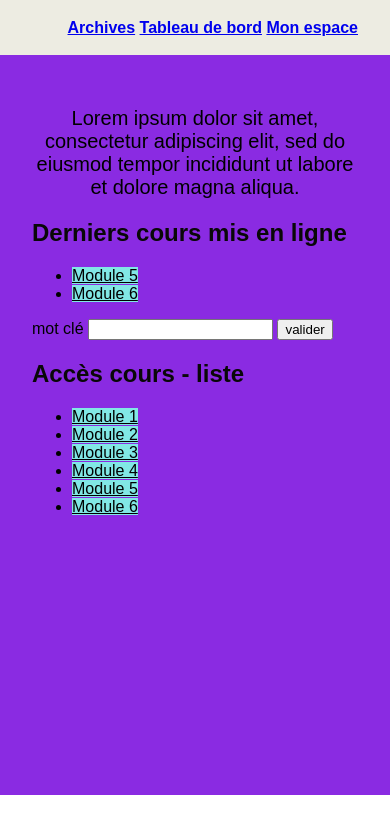
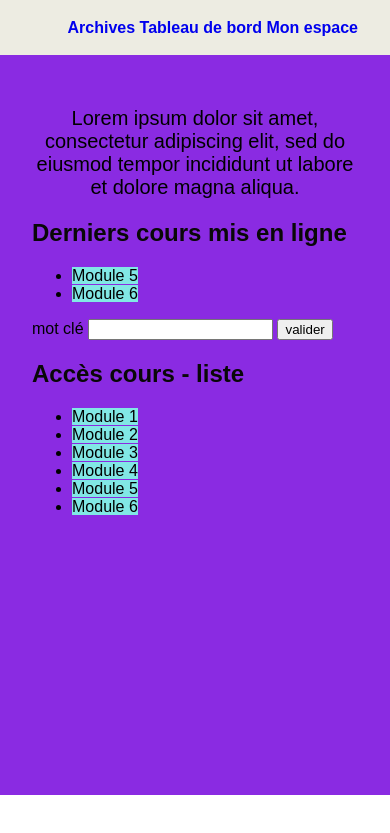
Before and after one commit to Dorineco/Exos, a plain HTML site: page Webcourses/HTML/Accueil.html in a window 390 px wide. Shown: the part 93-926 px from the top of the page. Drawn offline with Linux system fonts and the light colour scheme.

```diff
--- a/Webcourses/CSS/Styles.css
+++ b/Webcourses/CSS/Styles.css
@@ -33,6 +33,9 @@
     min-height: 80vh;
 }
 
+a {
+    text-decoration: none !important;
+}
 @media (max-width: 510px){
     main {background-color: blueviolet;}
 }
@@ -58,7 +61,7 @@
     max-width: 20;
     text-align: right;
     font: size 20px;
-    color: rgb(250, 247, 247);
+    color: rgb(250, 250, 250);
     font-weight: bold;
 }
 
```
